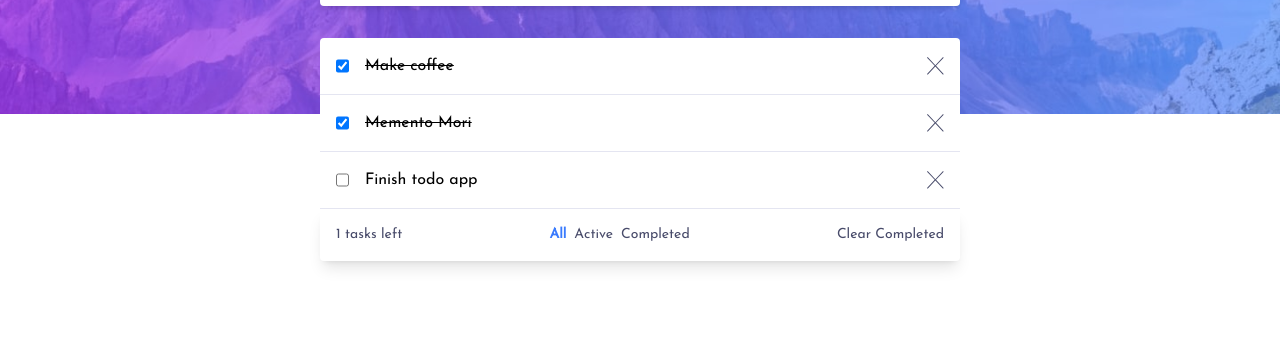
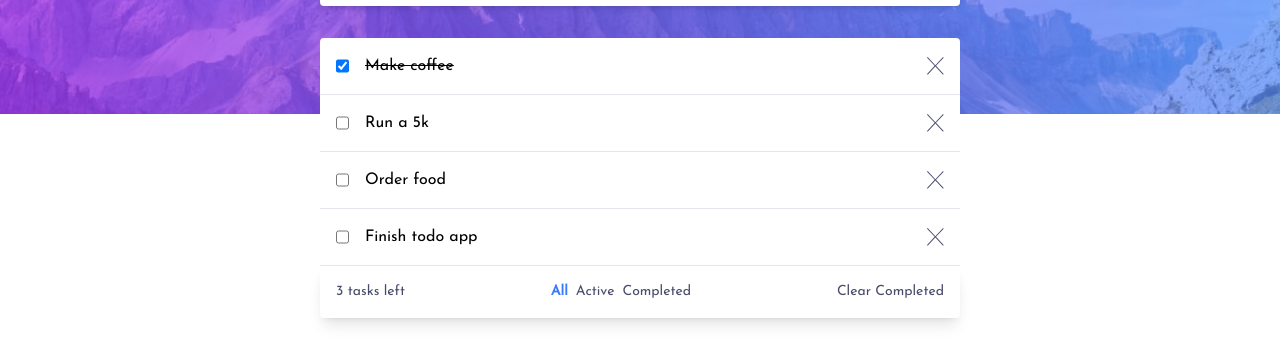
Before and after one commit to vsilagy/todo-app, a React (Vite) app: page / in a window 1280 px wide. Shown: the part 174-526 px from the top of the page. Built offline with nearby package versions, Linux system fonts and the light colour scheme.

Commit message:
add useState for id

```diff
--- a/src/App.jsx
+++ b/src/App.jsx
@@ -14,12 +14,18 @@ function App() {
 		},
 		{
 			id: 2,
-			title: 'Memento Mori',
-			isComplete: true,
+			title: 'Run a 5k',
+			isComplete: false,
 			isEditing: false,
 		},
 		{
 			id: 3,
+			title: 'Order food',
+			isComplete: false,
+			isEditing: false,
+		},
+		{
+			id: 4,
 			title: 'Finish todo app',
 			isComplete: false,
 			isEditing: false,
@@ -35,12 +41,7 @@ function App() {
 				todos={todos}
 				setTodos={setTodos}
 			/>
-			<TodoList
-				todos={todos}
-				setTodos={setTodos}
-				input={input}
-				setInput={setInput}
-			/>
+			<TodoList todos={todos} setTodos={setTodos} />
 		</div>
 	);
 }
--- a/src/components/TodoInput.jsx
+++ b/src/components/TodoInput.jsx
@@ -1,15 +1,18 @@
-import React from 'react';
+import { useState } from 'react';
 
 const TodoInput = ({ input, setInput, todos, setTodos }) => {
+	const [todoId, setTodoId] = useState(5);
+
 	const handleSubmit = (e) => {
 		e.preventDefault();
 
 		if (input.trim().length === 0) return;
 		setTodos([
 			...todos,
-			{ id: todos.length + 1, title: input, isCompleted: false },
+			{ id: todoId, title: input, isCompleted: false },
 		]);
 		setInput('');
+		setTodoId((prevId) => prevId + 1);
 	};
 	const handleInput = (e) => {
 		setInput(e.target.value);
--- a/src/components/TodoList.jsx
+++ b/src/components/TodoList.jsx
@@ -1,7 +1,7 @@
 import { useState } from 'react';
 import close from '../assets/icon-cross.svg';
 
-const TodoList = ({ todos, setTodos, input, setInput }) => {
+const TodoList = ({ todos, setTodos }) => {
 	const [filter, setFilter] = useState('all');
 	const handleDelete = (id) => {
 		setTodos([...todos].filter((todo) => todo.id !== id));
@@ -41,7 +41,7 @@ const TodoList = ({ todos, setTodos, input, setInput }) => {
 	const remainingTodos = () => {
 		return todos.filter((todo) => !todo.isComplete).length;
 	};
-	const completedTodos = () => {
+	const handleClear = () => {
 		const completed = todos.filter((todo) => !todo.isComplete);
 		setTodos(completed);
 	};
@@ -67,7 +67,6 @@ const TodoList = ({ todos, setTodos, input, setInput }) => {
 									type="checkbox"
 									checked={todo.isComplete ? true : false}
 									onChange={() => handleComplete(todo.id)}
-									className=" focus:outline-none"
 								/>
 								{!todo.isEditing ? (
 									<p
@@ -140,7 +139,7 @@ const TodoList = ({ todos, setTodos, input, setInput }) => {
 					</button>
 				</div>
 				<button
-					onClick={() => completedTodos()}
+					onClick={() => handleClear()}
 					className="active:text-brightBlue active:font-bold">
 					Clear Completed
 				</button>
```
Also changed, not shown: src/assets/gear-head.gif (deleted), 1 other file (tests, documents, lock files or other folders).
